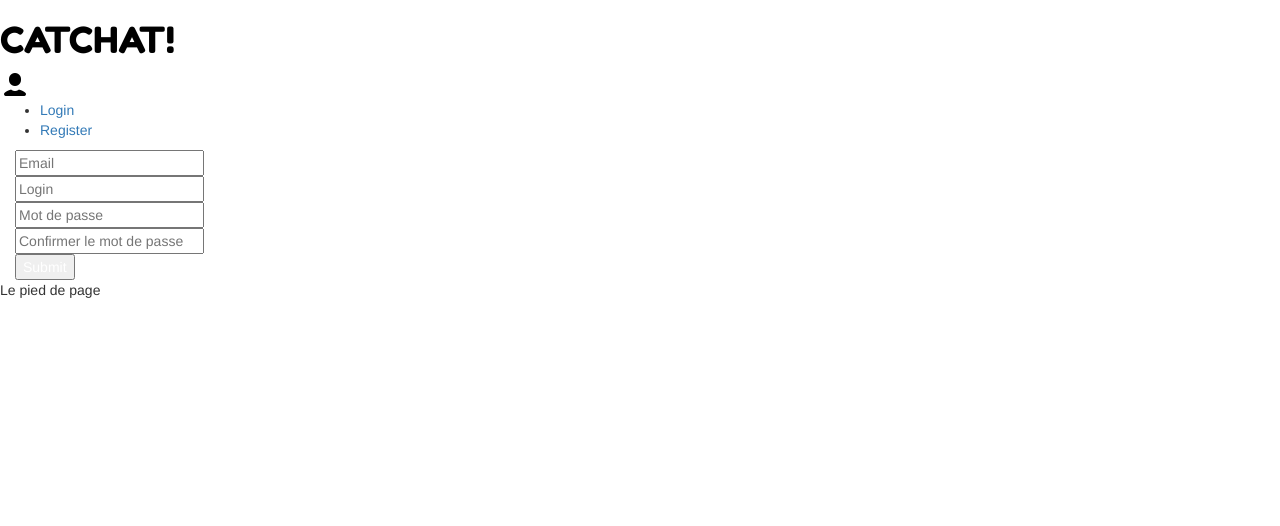
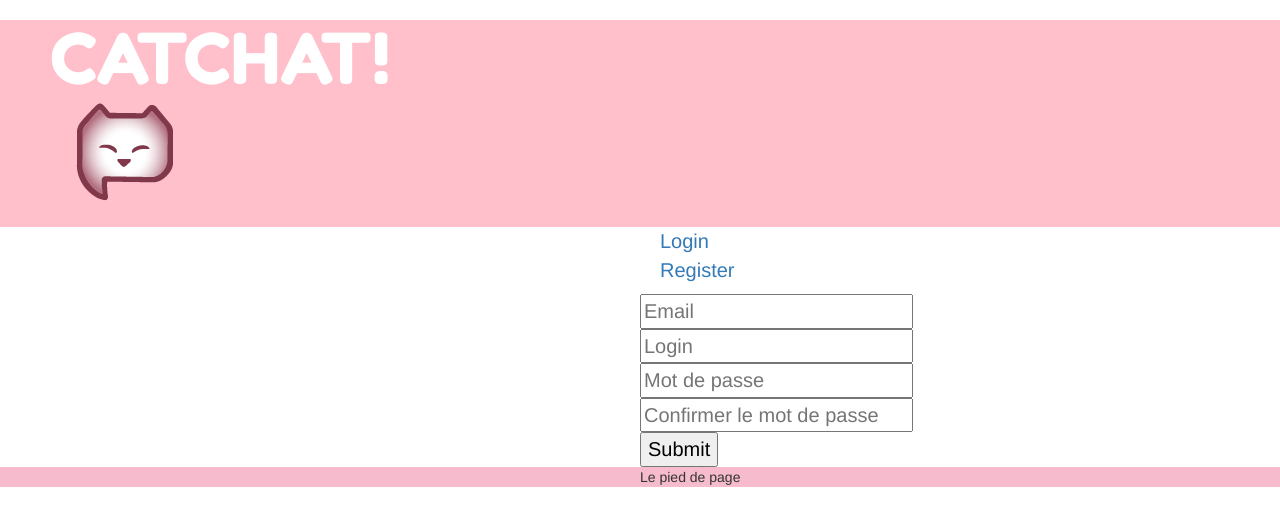
Before and after one commit to BouquerelLally/miniappli, a PHP site: page /index.php?action=creation in a window 1280 px wide. Shown: the top 526 px of the page. Run offline with PHP 8.4, Linux system fonts and the light colour scheme.

Commit message:
ohlala le css

```diff
--- a/css/style.css
+++ b/css/style.css
@@ -1,9 +1,118 @@
 input {
-    color: #fff;
+    color: black;
 }
 
 h1 {
+    margin-left: 5rem;
+    font-size: 7rem;
     font-family: 'Fredoka One', cursive;
-    color: #000;
+    color:white;
     text-decoration: none;
+
 }
+
+
+
+
+
+
+/*--------------------login.php---------------*/
+#inputlogin{
+margin-left: 50%;
+}
+
+#inputmdp{
+margin-left: 50%;
+}
+
+#checkbox{
+margin-left: 50%;
+}
+
+#btnvalider{
+padding-left: 50%;
+}
+
+/*--------------------index.php---------------*/
+
+header{
+background-color: pink;
+}
+
+#footer{
+display: flex;
+background-color: #f6bcce;
+padding-left: 50%;
+}
+
+#catchat{
+padding-left: 50%;
+}
+
+#login{
+padding-left: 50%;
+font-size: 2rem;
+list-style: none;
+}
+
+#register{
+padding-left: 50%;
+font-size: 2rem;
+list-style: none;
+}
+
+#logosite{
+margin-left: 5rem;
+font-size: 7rem;
+margin-top: -3rem;
+}
+
+/*--------------------creation.php---------------*/
+
+#inputemail2{
+margin-left: 50%;
+font-size: 2rem;
+}
+
+#inputlogin2{
+margin-left: 50%;
+font-size: 2rem;
+}
+
+#inputmdp2{
+margin-left: 50%;
+font-size: 2rem;
+}
+
+#inputconfirmmdp2{
+margin-left: 50%;
+font-size: 2rem;
+}
+
+#creationenvoyer{
+margin-left: 50%;
+font-size: 2rem;
+}
+
+/*--------------------amis.php---------------*/
+
+
+#barre_recherche{
+margin-left: 50%;
+}
+
+#btn_recherche{
+margin-left: 50%;
+}
+
+#mes_amis{
+margin-left: 50%;
+}
+
+#invitations{
+margin-left: 50%;
+}
+
+#en_attente{
+margin-left: 50%;
+}
--- a/index.php
+++ b/index.php
@@ -29,7 +29,9 @@ ob_start(); // Je démarre le buffer de sortie : les données à afficher sont s
     <meta http-equiv="X-UA-Compatible" content="IE=edge">
     <meta name="viewport" content="width=device-width, initial-scale=1">
 
-    <title>CATCHAT!</title>
+    <title>
+    <div id="catchat">CATCHAT!</div>
+    </title>
 
     <!-- Bootstrap core CSS -->
     <link href="./css/bootstrap.min.css" rel="stylesheet">
@@ -61,7 +63,7 @@ if (isset($_SESSION['info'])) {
 
 <header>
     <a href="index.php?action=accueil"><h1>CATCHAT!</h1></a>
-    <a href="index.php?action=amis"><img src="../icones/icons8-personne-homme-30.png"></a>
+    <a href="index.php?action=amis"><img id="logosite" src="../miniappli/icones/icone-miniFB.png"></a>
 </header>
 <nav>
     <ul>
@@ -69,8 +71,8 @@ if (isset($_SESSION['info'])) {
         if (isset($_SESSION['id'])) {
             echo "<li>Bonjour " . $_SESSION['login'] . " <a href='index.php?action=deconnexion'>Deconnexion</a></li>";
         } else {
-            echo "<li><a href='index.php?action=login'>Login</a></li>";
-            echo "<li><a href='index.php?action=creation'>Register</a></li>";
+            echo "<li id='login'><a href='index.php?action=login'>Login</a></li>";
+            echo "<li id='register'><a href='index.php?action=creation'>Register</a></li>";
         }
         ?>
     </ul>
@@ -102,6 +104,8 @@ if (isset($_SESSION['info'])) {
         </div>
     </div>
 </div>
-<footer>Le pied de page</footer>
+<footer>
+<div id="footer">Le pied de page</div>
+    </footer>
 </body>
 </html>
--- a/vues/creation.php
+++ b/vues/creation.php
@@ -1,7 +1,7 @@
 <form action="index.php?action=enregistrer_user" method="post">
-    <input type="text" placeholder="Email" name="email" required/><br/>
-    <input type="text" placeholder="Login" name="login" required/><br/>
-    <input type="password" placeholder="Mot de passe" name="mdp"/ required><br/>
-    <input type="password" placeholder="Confirmer le mot de passe" name="mdp2" required/><br/>
-    <input type="submit"/><br/>
+    <input id="inputemail2" type="text" placeholder="Email" name="email" required/><br/>
+    <input id="inputlogin2" type="text" placeholder="Login" name="login" required/><br/>
+    <input id="inputmdp2" type="password" placeholder="Mot de passe" name="mdp"/ required><br/>
+    <input id="inputconfirmmdp2" type="password" placeholder="Confirmer le mot de passe" name="mdp2" required/><br/>
+    <input id="creationenvoyer" type="submit"/><br/>
 </form>
```
Also changed, not shown: vues/amis.php (+5 -5 lines), vues/login.php (+7 -4 lines), icones/chat base.png (added), icones/chat cochet.png (added), icones/chat croix.png (added), icones/chat interrogation.png (added), icones/emoji/emoji colere.png (added), icones/emoji/emoji content.png (added), icones/emoji/emoji endormis.png (added), icones/emoji/emoji exclamation.png (added), icones/emoji/emoji gene.png (added), icones/emoji/emoji interrogation.png (added), icones/emoji/emoji rougis.png (added), icones/emoji/emoji triste.png (added), 1 more files.
